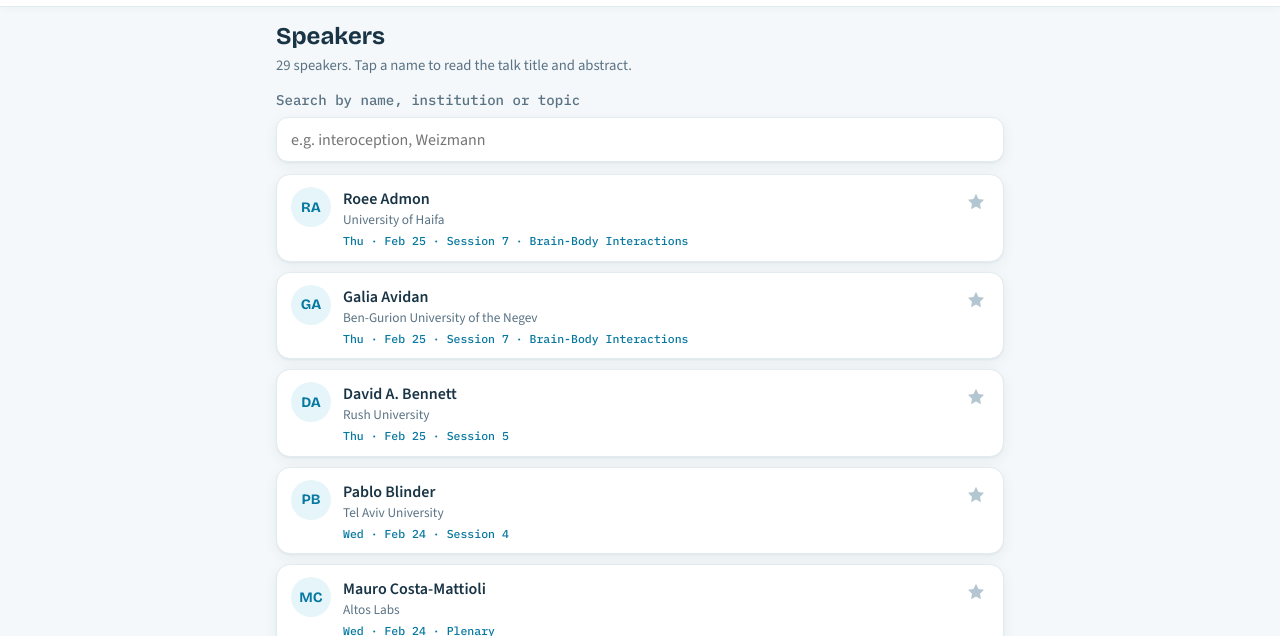
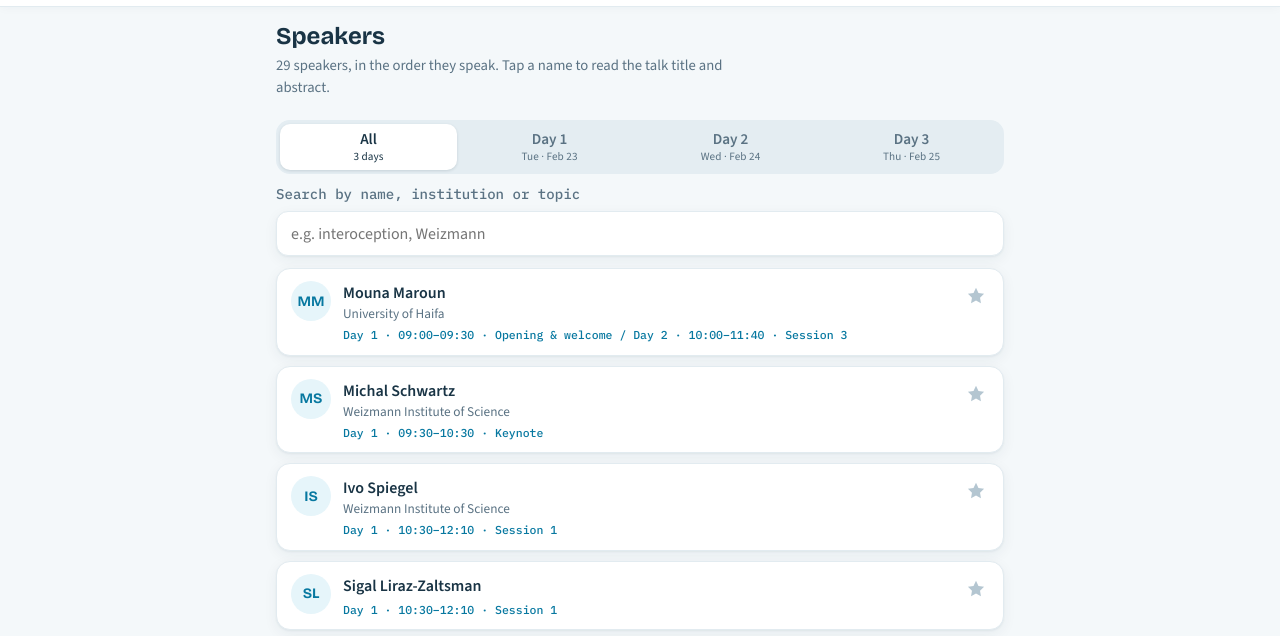
Before and after one commit to ibbrc2027/ibbrc2027.github.io, a plain HTML site: page index.html in a window 1280 px wide. Both pictures are taken after a click on the link "Speakers". Shown: the part 164-800 px from the top of the page. Drawn offline with nearby package versions, Linux system fonts and the light colour scheme.

Commit message:
Speakers tab: order by speaking time, with All / Day 1 / Day 2 / Day 3 switch
- Speakers are listed in the order they speak (taken from the program), not A-Z
- Day switch at the top (sticky): All shows all three days in order; each day shows only that day's speakers
- Each card shows day, time and session; a speaker with two slots (Mouna Maroun) shows both
- During the conference the tab opens on today's day
- Search works inside the chosen day; tapping a name in the program opens that speaker's card

Co-Authored-By: Claude Opus 5.5 <noreply@anthropic.com>

```diff
--- a/index.html
+++ b/index.html
@@ -64,6 +64,7 @@ p.lede{color:var(--muted);margin:0 0 14px;max-width:65ch;font-size:.92rem}
 /* Day switcher: segmented control that stays at the top while scrolling */
 .daybar{position:sticky;top:calc(env(safe-area-inset-top,0px) + var(--navh));z-index:4;background:var(--bg);margin:0 -16px;padding:8px 16px 10px}
 .daypick{display:grid;grid-template-columns:repeat(3,1fr);gap:4px;background:#e4edf2;border-radius:14px;padding:4px}
+.daypick.four{grid-template-columns:repeat(4,1fr)}
 .daypick button{font:600 .95rem/1.15 var(--body);border:0;background:transparent;color:var(--muted);border-radius:10px;padding:7px 4px;cursor:pointer;display:flex;flex-direction:column;align-items:center;gap:1px;touch-action:manipulation}
 .daypick button small{font:500 .7rem/1.2 var(--body);letter-spacing:.01em}
 .daypick button[aria-pressed="true"]{background:var(--surface);color:var(--ink);box-shadow:0 1px 3px rgba(25,52,69,.15)}
@@ -209,7 +210,6 @@ const DAYS=[
   {t:"15:15–16:15",k:"plain",title:"Closing remarks & awards"}
  ]}
 ];
-const where={};DAYS.forEach(d=>d.slots.forEach(s=>(s.talks||[]).forEach(id=>{if(id)where[id]=`${d.date} · ${s.kind}${s.title?" · "+s.title:""}`})));
 
 let fav=new Set();try{fav=new Set(JSON.parse(localStorage.getItem("ibbrc27-fav")||"[]"))}catch(e){}
 function saveFav(){try{localStorage.setItem("ibbrc27-fav",JSON.stringify([...fav]))}catch(e){}}
@@ -258,15 +258,31 @@ function renderProgram(){
    ${s.talks?`<ul class="talks">${s.talks.map(talkLi).join("")}</ul>`:""}</div></div>`).join("")
    :`<div class="empty"><h2>No starred talks on this day</h2><p>Turn off “My schedule only”, then tap the star next to a talk to add it.</p></div>`}</div>`;
 }
+/* Speakers in the order they speak (from DAYS). sday = "all" or a day id. */
+let sday=null;
+function speakerOrder(dayId){
+  const out=[],seen={};
+  DAYS.filter(d=>dayId==="all"||d.id===dayId).forEach(d=>d.slots.forEach(s=>(s.talks||[]).forEach(id=>{
+    if(!id||!SPK[id])return;
+    const w=`${dayId==="all"?d.label+" · ":""}${s.t} · ${s.kind||s.title||""}`;
+    if(seen[id]){seen[id].when+=" / "+w;return}
+    seen[id]={id,when:w};out.push(seen[id]);
+  })));
+  if(dayId==="all") Object.keys(SPK).filter(id=>!seen[id]).forEach(id=>out.push({id,when:""}));
+  return out;
+}
 function renderSpeakers(q=""){
-  const ids=Object.keys(SPK).sort((a,b)=>SPK[a].n.split(" ").pop().localeCompare(SPK[b].n.split(" ").pop()));
+  if(sday===null) sday=todayId()||"all";
+  const all=Object.keys(SPK).length;
   const ql=q.trim().toLowerCase();
-  const list=ids.filter(id=>{const s=SPK[id];return !ql||(s.n+" "+(s.a||"")+" "+(s.t||"")).toLowerCase().includes(ql)});
-  return `<h1>Speakers</h1><p class="lede">${ids.length} speakers. Tap a name to read the talk title and abstract.</p>
+  const list=speakerOrder(sday).filter(({id})=>{const s=SPK[id];return !ql||(s.n+" "+(s.a||"")+" "+(s.t||"")).toLowerCase().includes(ql)});
+  const tid=todayId();
+  return `<h1>Speakers</h1><p class="lede">${all} speakers, in the order they speak. Tap a name to read the talk title and abstract.</p>
+  <div class="daybar"><div class="daypick four" role="group" aria-label="Choose day">${[{id:"all",label:"All",date:"3 days"},...DAYS].map(x=>`<button data-sday="${x.id}" aria-pressed="${x.id===sday}">${x.label}<small>${x.date}${x.id===tid?`<span class="today" title="Today"></span>`:""}</small></button>`).join("")}</div></div>
   <label for="q" class="mono" style="display:block;margin-bottom:6px;color:var(--muted)">Search by name, institution or topic</label>
   <input id="q" class="search" type="search" value="${esc(q)}" placeholder="e.g. interoception, Weizmann">
-  <div class="cards">${list.map(id=>{const s=SPK[id];return `<details class="spk" id="spk-${id}"><summary><span class="avatar" aria-hidden="true">${initials(s.n)}</span>
-   <span class="meta"><b>${esc(s.n)}</b>${s.a?`<small>${esc(s.a)}</small>`:""}${where[id]?`<span class="when">${esc(where[id])}</span>`:""}</span>
+  <div class="cards">${list.map(({id,when})=>{const s=SPK[id];return `<details class="spk" id="spk-${id}"><summary><span class="avatar" aria-hidden="true">${initials(s.n)}</span>
+   <span class="meta"><b>${esc(s.n)}</b>${s.a?`<small>${esc(s.a)}</small>`:""}${when?`<span class="when">${esc(when)}</span>`:""}</span>
    <button class="star" data-fav="${id}" aria-pressed="${fav.has(id)}" aria-label="Add ${esc(s.n)} to my schedule">${starSvg}</button></summary>
    <div class="abs">${s.t?`<h3>${esc(s.t)}</h3>`:`<h3 class="pending">Talk title to be announced</h3>`}${s.ab?`<p>${esc(s.ab)}</p>`:`<p class="pending">Abstract to be announced.</p>`}</div></details>`}).join("")||`<div class="empty"><h2>No speakers match “${esc(q)}”</h2><p>Try a shorter word or a last name.</p></div>`}</div>`;
 }
@@ -304,12 +320,14 @@ document.addEventListener("click",e=>{
   const st=e.target.closest("[data-fav]");
   if(st){e.preventDefault();e.stopPropagation();const id=st.dataset.fav;fav.has(id)?fav.delete(id):fav.add(id);saveFav();document.querySelectorAll(`[data-fav="${id}"]`).forEach(b=>b.setAttribute("aria-pressed",fav.has(id)));if(onlyFav&&location.hash!=="#speakers")route();return}
   const dp=e.target.closest("[data-day]");
+  const sd=e.target.closest("[data-sday]");
+  if(sd){sday=sd.dataset.sday;route();window.scrollTo(0,0);return}
   if(dp){day=dp.dataset.day;try{localStorage.setItem("ibbrc27-day",day)}catch(e){}route();window.scrollTo(0,0);return}
   const tab=e.target.closest("nav.tabs a");
   if(tab&&tab.getAttribute("href")===(location.hash||"#program")){e.preventDefault();window.scrollTo(0,0);return}
   if(e.target.closest("#onlyfav")){onlyFav=!onlyFav;route();return}
   const op=e.target.closest("[data-open]");
-  if(op){e.preventDefault();qval="";openId=op.dataset.open;if(location.hash==="#speakers")route();else location.hash="#speakers"}
+  if(op){e.preventDefault();qval="";openId=op.dataset.open;sday=day;if(location.hash==="#speakers")route();else location.hash="#speakers"}
 });
 window.addEventListener("hashchange",route);
 const tid0=todayId();if(tid0)day=tid0;
```
Also changed, not shown: speakers-b663ff.html (+25 -7 lines), src/site.html (+25 -7 lines).
